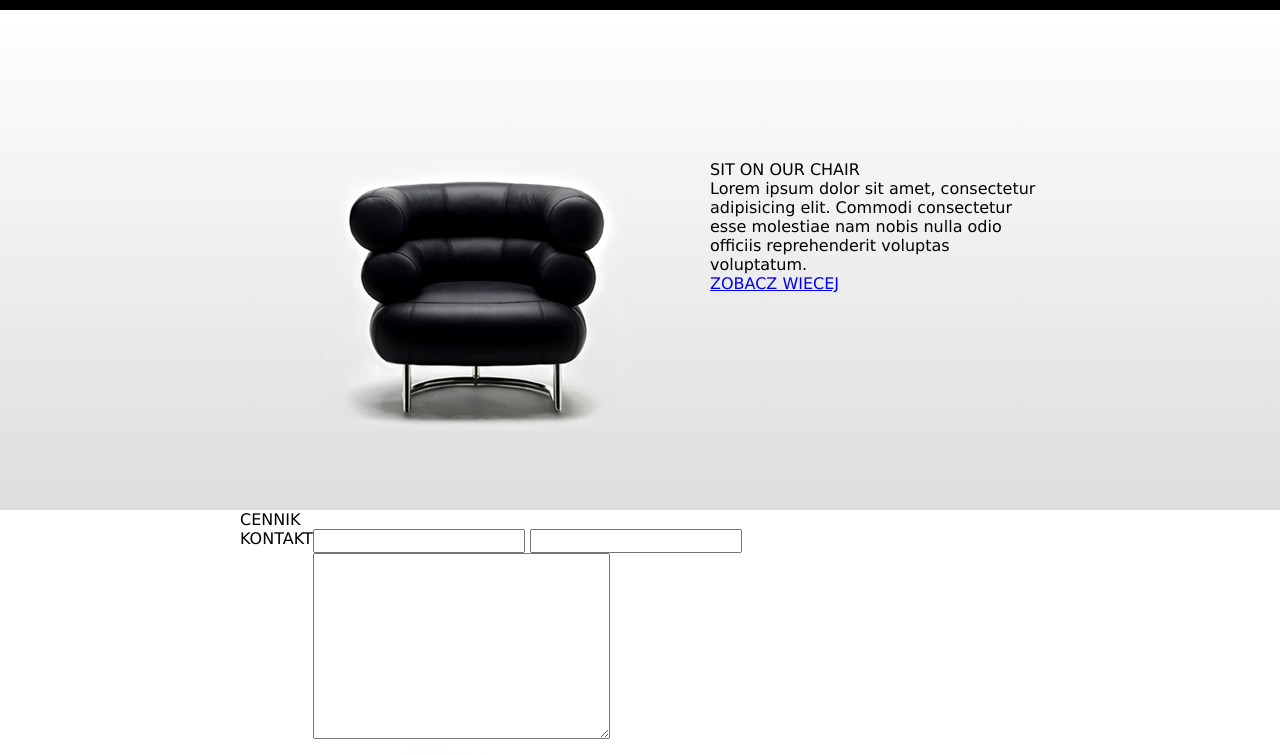
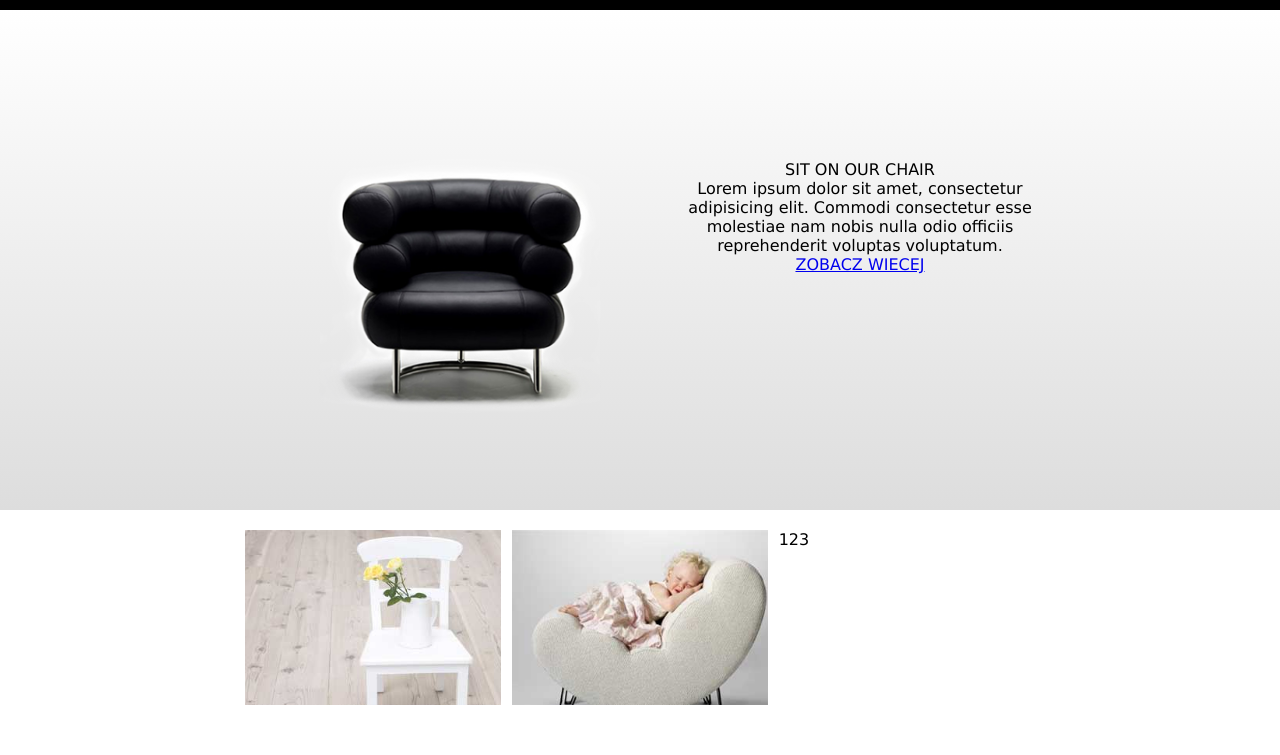
Before and after one commit to MarkFicht/Workshop1-onepage-website, a plain HTML site: page index.html in a window 1280 px wide. Shown: the part 45-800 px from the top of the page. Drawn offline with Linux system fonts and the light colour scheme.

Commit message:
add structure main offer and 3 slides below

```diff
--- a/css/style.css
+++ b/css/style.css
@@ -40,18 +40,32 @@ body {
 }
 
 /* MAIN OFFER */
-.main-offer {
+.offer {
     background: linear-gradient(white, #ddd);
     min-height: 500px;
 }
 
-.main-offer-left {
+.offer__left {
     padding-top: 120px;
-    float: left;
+    width: 55%;
 }
 
-.main-offer-right {
-    float: right;
-    width: 330px;
+.offer__right {
     padding-top: 150px;
+    width: 45%;
+    text-align: center;
 }
+
+/* 3x SLIDES */
+.slides {
+    margin: 20px auto 50px auto;
+}
+
+.slides > .container {
+    display: flex;
+    justify-content: space-around;
+}
+
+.slides > .container > article {
+    width: 32%;
+}
--- a/index.html
+++ b/index.html
@@ -30,23 +30,34 @@
         </div>
     </nav>
 
-    <section class= "main-offer">
-        <div class="container clearfix">
-            <div class="main-offer-left">
+    <section class= "offer">
+        <div class="container">
+
+            <div class="offer__left">
                 <img src="images/black_chair.png" alt="black-chair">
             </div>
-            <div class="main-offer-right">
+
+            <div class="offer__right">
                 SIT <span class="color">ON</span> OUR <span class="color">CHAIR</span>
                 <p>Lorem ipsum dolor sit amet, consectetur adipisicing elit. Commodi consectetur esse molestiae nam nobis nulla odio officiis reprehenderit voluptas voluptatum.</p>
                 <div class="btn"><a href="#">ZOBACZ WIECEJ</a></div>
             </div>
+
         </div>
     </section>
 
-    <section class="container">
-        <article></article>
-        <article></article>
-        <article></article>
+    <section class="slides">
+        <section class="container">
+            <article>
+                <img src="images/box1_img.jpg" alt="s1">
+            </article>
+            <article>
+                <img src="images/box2_img.jpg" alt="s2">
+            </article>
+            <article>
+                123
+            </article>
+        </section>
     </section>
 
     <section class="full-width"> <!-- ustawie na srodku wysokosci. -->
```
